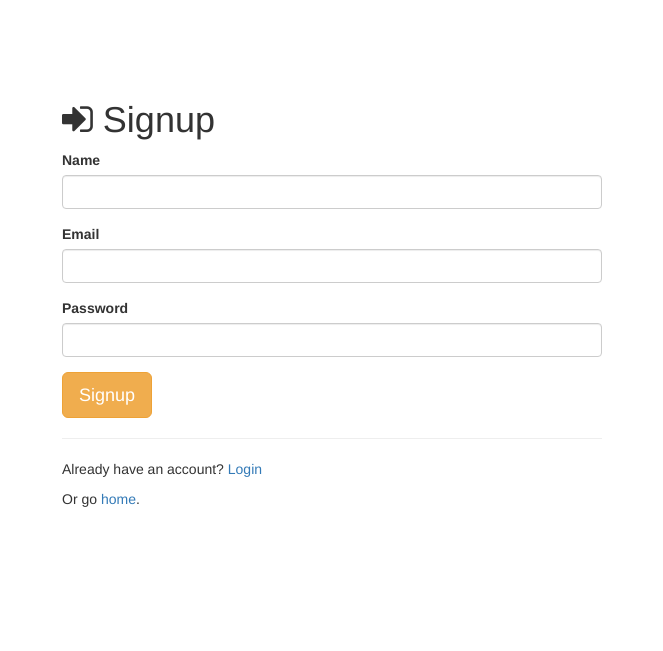
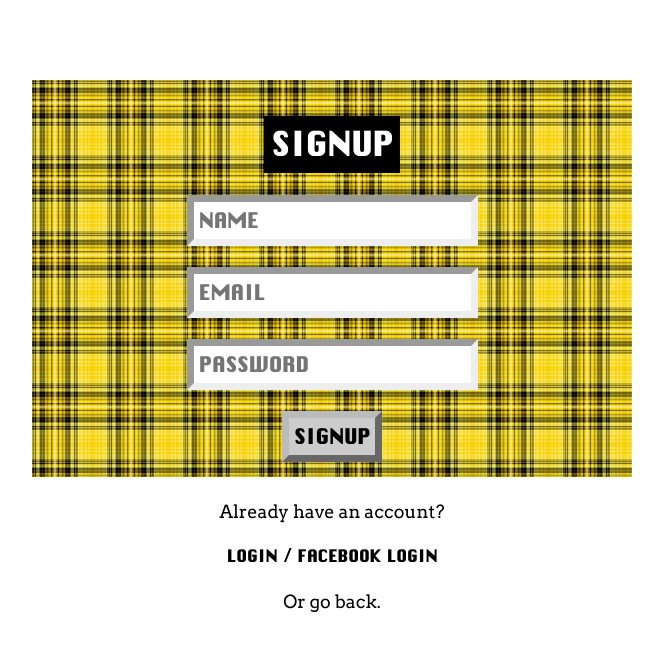
Before and after one commit to nilvisa/CluelessCloset, a Node project: template views/signup.ejs in a window 1280 px wide. Shown: the top 651 px of the page, without its empty margins (308-971 px from the left). Run offline with Node 20 templates, Linux system fonts and the light colour scheme; the template is opened without the code that fills it, so the values that code supplies are empty; some libraries are stand-ins or nearby versions.

Commit message:
mobile styling

```diff
--- a/public/angular/item/browseItems.html
+++ b/public/angular/item/browseItems.html
@@ -1,6 +1,6 @@
 <div id="top-buttons">
-	<button class="left" onclick="location.href='#/item';">Add new item</button>
-	<input type="text" class="right" ng-model="search" placeholder="Search garments">
+	<button class="left" onclick="location.href='#/item';">Add new item</button><br>
+	<input type="text" class="right" ng-model="search" placeholder="Search garments"><br>
 </div>
 
 <div id="item-feed" ng-show="items.length">
--- a/public/angular/outfit/generateOutfit.html
+++ b/public/angular/outfit/generateOutfit.html
@@ -1,8 +1,9 @@
 <div ng-show="!allItems.length">
 	<h3>You need to create some items before you can use this!</h3>
+	<br><br>
 </div>
-<br><br>
 
+<div id="generator-menu">
 	<select ng-model="choose.closet" ng-change="chooseCloset()">
 		<option selected="true" disabled="disabled" value="">Choose closet</option>
 		<option value="all">All items</option>
@@ -11,6 +12,7 @@
 	<button ng-click="randomize(); miss.check = false" ng-disabled="!coll.length">Generate Outfit!</button>
 	<button ng-click="saveOutfit()" ng-disabled="!outfitItems.length">Save!</button>
 	<button ng-click="missMatch(); showPopUp='show'" ng-disabled="clicked.length < 2">Mis-Match!</button>
+</div>
 
 <div id="generator">
 	<div class="repeater2">
--- a/public/angular/welcome/welcome.html
+++ /dev/null
@@ -1 +0,0 @@
-<h1>Welcome {{user.name}}</h1>
--- a/public/css/style.css
+++ b/public/css/style.css
@@ -10,6 +10,7 @@
 	}
 
 	body {
+		height: 100%;
 		padding: 0px;
 		margin: 0px;
 		background-image: url("/img/bg.png");
@@ -53,7 +54,7 @@
 		margin: 0px;
 	}
 
-	input, input[type=submit], input[type=button], select, option, button, .button {
+	input, input[type=submit], input[type=file], input[type=button], select, option, button, .button {
 		font-family: 'Chicago';
 		text-transform: uppercase;
 		font-weight: bold;
@@ -70,7 +71,11 @@
 		height: 53px;
 	}
 
-	input[type=submit]:hover, input[type=button]:hover, select:hover, option:hover, button:hover, .button:hover, .outfit:hover{
+	input[type=file] {
+		width: 300px;
+	}
+
+	input[type=submit]:hover, input[type=file]:hover, input[type=button]:hover, select:hover, option:hover, button:hover, .button:hover, .outfit:hover{
 		background: #597cfd;
 		border-color: #3c62f0;
 	}
@@ -83,7 +88,7 @@
 		margin: 3px;
 	}
 
-	input[type=submit]:active, input[type=button]:active, select:active, option:active, button:active, .button:active, .active, .outfit:active {
+	input[type=submit]:active, input[type=file]:active, input[type=button]:active, select:active, option:active, button:active, .button:active, .active, .outfit:active {
 		background: #597cfd;
 		border-color: #3c62f0;
 		border-style: inset;
@@ -110,8 +115,9 @@
 /*FRONT*/
 
 	#front {
-		max-width: 600px;
+		width: 600px;
 		margin: auto;
+		padding: 10px;
 	}
 		#front h2, #front h4 {
 			font-family: 'Arvo', arial, sans-serif;
@@ -141,13 +147,27 @@
 		font-weight: bold;
 	}
 
-	#login {
+	#video {
+		max-width: 100%;
+		margin: auto;
+	}
+
+	#login, .plaid {
 		background-image: url('/img/plaid.png');
 		padding: 15px;
 	}
 
+	#form {
+		max-width: 600px;
+		margin: auto;
+		margin-top: 70px;
+	}
 
 /*HEADER*/
+	#mobile-header {
+		display: none;
+	}
+
 	#header {
 		position: fixed;
 		top: 0px;
@@ -262,7 +282,7 @@
 		}
 
 	#single {
-		width: 400px
+		width: 400px;
 	}
 		#single img {
 			width: 100%;
--- a/views/signup.ejs
+++ b/views/signup.ejs
@@ -1,47 +1,49 @@
 <!doctype html>
 <html>
 <head>
-    <title>Node Authentication</title>
-    <link rel="stylesheet" href="//netdna.bootstrapcdn.com/bootstrap/3.0.2/css/bootstrap.min.css"> <!-- load bootstrap css -->
-    <link rel="stylesheet" href="//netdna.bootstrapcdn.com/font-awesome/4.0.3/css/font-awesome.min.css"> <!-- load fontawesome -->
+    <title>Clueless Closet - Login</title>
+    <meta name="viewport" content="width=device-width" />
+    <link rel='stylesheet' href='/css/style.css' />
+    <link rel='stylesheet' href='/css/mobile.css' />
+    <link href='https://fonts.googleapis.com/css?family=Arvo' rel='stylesheet' type='text/css'>
     <style>
-        body        { padding-top:80px; }
+        body {
+            background-image: none;
+        }
     </style>
 </head>
 <body>
-<div class="container">
+<div id="front" class="container">
 
-<div class="col-sm-6 col-sm-offset-3">
+    <div id="form" class="plaid">
 
-    <h1><span class="fa fa-sign-in"></span> Signup</h1>
+        <h1> Signup</h1>
 
         <!-- show any messages that come back with authentication -->
         <% if (message.length > 0) { %>
-        <div class="alert alert-danger"><%= message %></div>
+            <div><h3><%= message %></h3></div>
         <% } %>
 
         <!-- LOGIN FORM -->
         <form action="/signup" method="post">
            <div class="form-group">
-            <label>Name</label>
-            <input type="text" class="form-control" name="name">
+                <input type="text" class="form-control" name="name" placeholder="Name">
+            </div><br>
+            <div class="form-group">
+                <input type="text" class="form-control" name="email" placeholder="Email">
+            </div><br>
+            <div class="form-group">
+                <input type="password" class="form-control" name="password" placeholder="Password">
             </div>
-        <div class="form-group">
-            <label>Email</label>
-            <input type="text" class="form-control" name="email">
-        </div>
-        <div class="form-group">
-            <label>Password</label>
-            <input type="password" class="form-control" name="password">
-        </div>
-
+            <br>
             <button type="submit" class="btn btn-warning btn-lg">Signup</button>
         </form>
-
-    <hr>
-
-    <p>Already have an account? <a href="/login">Login</a></p>
-    <p>Or go <a href="/">home</a>.</p>
+    </div>
+    <div>
+        <h4>Already have an account?</h4>
+        <a href="/login">Login</a> / <a href="/auth/facebook">Facebook Login</a>
+        <h4>Or go <a href="/">back</a>.</h4>
+    </div>
 
 </div>
 
```
Also changed, not shown: public/angular/app.js (+0 -13 lines), public/angular/outfit/manuallyOutfit.html (+8 -21 lines), public/css/mobile.css (added, +161 -0 lines), views/error.ejs (+5 -2 lines), views/index.ejs (+5 -3 lines), views/login.ejs (+21 -18 lines), views/profile.ejs (+22 -1 lines). Lines whose indentation alone changed are shown as unchanged.
